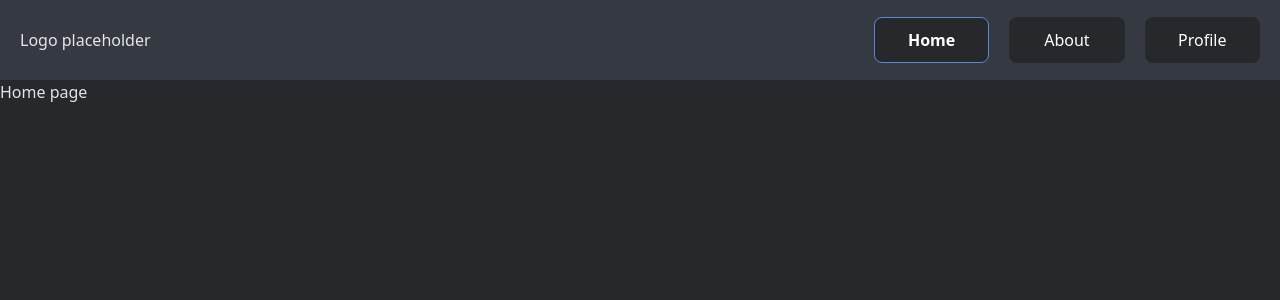
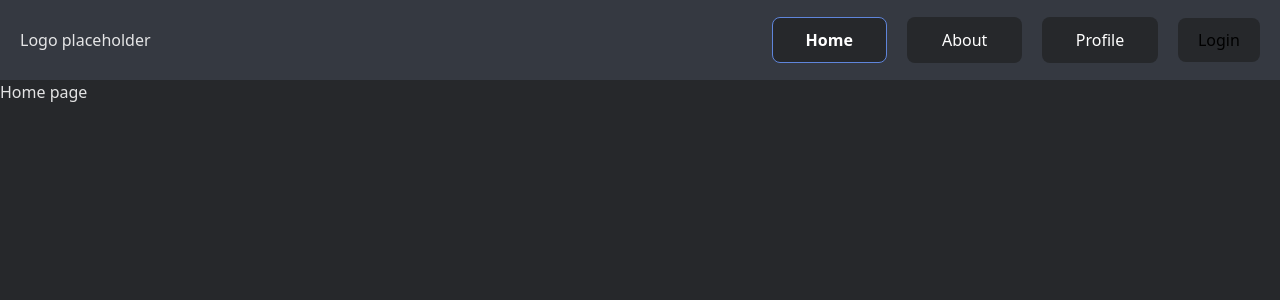
Before and after one commit to MateuszNawrocki777/pzsp2-eye-tracking, a React (Vite) app in the folder frontend/: page / in a window 1280 px wide. Shown: the top 300 px of the page. Built offline with nearby package versions, Linux system fonts and the light colour scheme.

Commit message:
Add AuthContext scaffold

```diff
--- a/frontend/src/App.jsx
+++ b/frontend/src/App.jsx
@@ -1,5 +1,6 @@
 import { BrowserRouter } from 'react-router-dom'
 
+import { AuthProvider } from './hooks/authContext.jsx'
 import Header from './components/header/Header'
 import AppContent from './components/appContent/AppContent.jsx'
 
@@ -7,10 +8,12 @@ import './App.css'
 
 function App() {
     return (
+        <AuthProvider>
         <BrowserRouter>
             <Header />
             <AppContent />
         </BrowserRouter>
+        </AuthProvider>
     )
 }
 
--- a/frontend/src/components/header/Header.jsx
+++ b/frontend/src/components/header/Header.jsx
@@ -1,9 +1,13 @@
 import { NavLink } from 'react-router-dom'
+
+import { useAuth } from '../../hooks/authContext.jsx'
 
 import './Header.css'
 
 
 export default function Header() {
+    const { isLoggedIn, login, logout } = useAuth();
+
     return (
         <div className="header-container">
             <div className='header-logo-div'>Logo placeholder</div>
@@ -11,6 +15,11 @@ export default function Header() {
                 <NavLink to="/">Home</NavLink>
                 <NavLink to="/about">About</NavLink>
                 <NavLink to="/profile">Profile</NavLink>
+                {isLoggedIn ? (
+                    <button onClick={logout}>Logout</button>
+                ) : (
+                    <button onClick={login}>Login</button>
+                )}
             </div>
         </div>
     )
--- /dev/null
+++ b/frontend/src/hooks/authContext.jsx
@@ -0,0 +1,29 @@
+import { createContext, useContext, useState } from "react";
+
+const AuthContext = createContext(null);
+
+export function AuthProvider({ children }) {
+    const [isLoggedIn, setIsLoggedIn] = useState(false);
+
+    function login() {
+        setIsLoggedIn(true);
+    }
+
+    function logout() {
+        setIsLoggedIn(false);
+    }
+
+    const value = {
+        isLoggedIn,
+        login,
+        logout,
+    };
+
+    return <AuthContext.Provider value={value}>{children}</AuthContext.Provider>;
+}
+
+export function useAuth() {
+    const ctx = useContext(AuthContext);
+    if (!ctx) throw new Error("useAuth must be used within an AuthProvider");
+    return ctx;
+}
```
Also changed, not shown: 1 other file (tests, documents, lock files or other folders).
